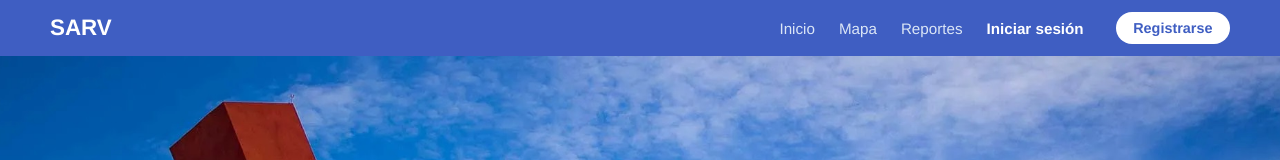
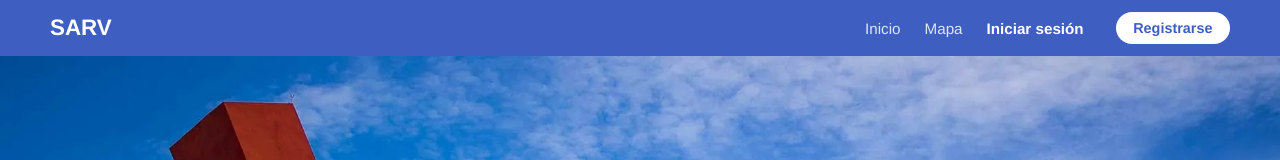
Before and after one commit to SebastianValenciaT/SARV, a React (Vite) app in the folder frontend/: page /login in a window 1280 px wide. Shown: the top 160 px of the page. Built offline with nearby package versions, Linux system fonts and the light colour scheme; no server answers.

Commit message:
Remove unused "Reportes" link from Navbar component

```diff
--- a/frontend/src/components/layout/Navbar.jsx
+++ b/frontend/src/components/layout/Navbar.jsx
@@ -32,12 +32,6 @@ function Navbar() {
                 Mapa
               </NavLink>
             </li>
-            <li>
-              <NavLink to="/reportes" className="navbar-link">
-              Reportes
-              </NavLink>
-            </li>
-
             {isAuthenticated && (
               <li>
                 <NavLink to="/mis-reportes" className="navbar-link">
```
